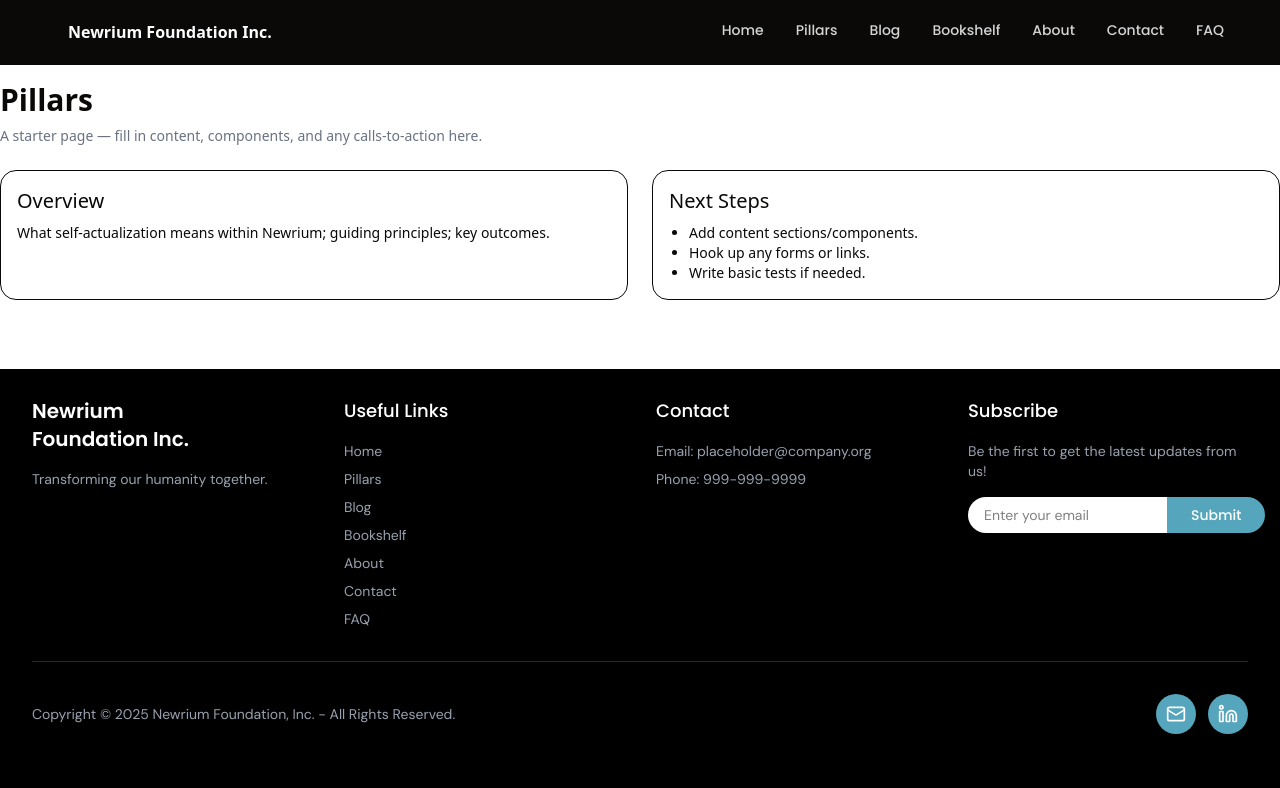
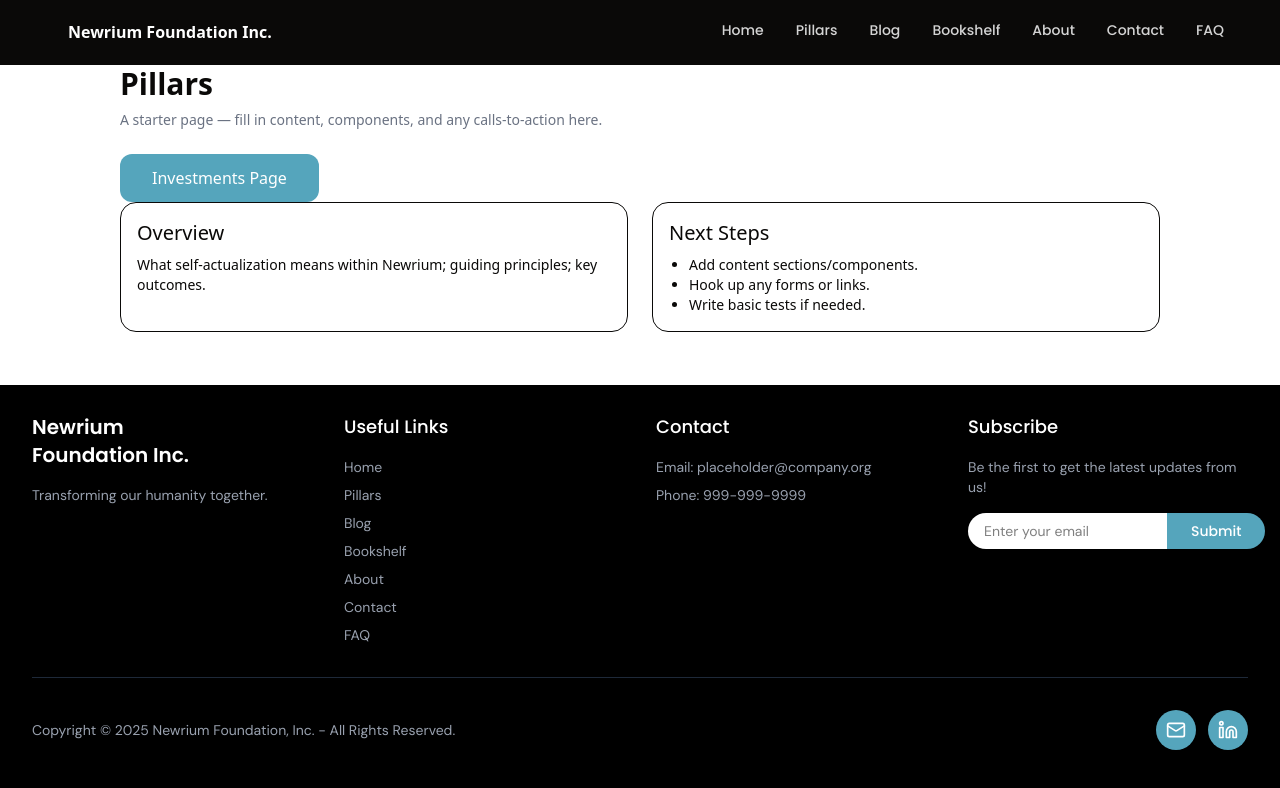
Before and after one commit to richajos34/Newrium-Foundation, a Next.js app: page /pillars in a window 1280 px wide. Shown: the top 788 px of the page. Built offline with nearby package versions, Linux system fonts and the light colour scheme.

Commit message:
fixed button animations

```diff
--- a/src/app/globals.css
+++ b/src/app/globals.css
@@ -6,6 +6,7 @@
   --teal: #55A5BC;
   --tangerine: #FEAC71;
   --sage: #C6E2B6;
+  --slate: #444444;
 }
 
 @theme inline {
--- a/src/app/investments/page.tsx
+++ b/src/app/investments/page.tsx
@@ -3,7 +3,7 @@ export default function InvestmentsPage() {
     <main className="p-6">
       <h1 className="text-3xl font-bold">Investments</h1>
       <p className="mt-4 text-lg">
-        this is the investment page??
+        this is the investment page!!
       </p>
     </main>
   );
--- a/src/app/pillars/page.tsx
+++ b/src/app/pillars/page.tsx
@@ -1,12 +1,20 @@
 export default function Pillars() {
     return (
-      <section className="space-y-6">
+      <section className="space-y-6 mx-30">
         <header className="space-y-2">
           <h1 className="text-3xl font-semibold">Pillars</h1>
           <p className="text-sm text-gray-500">
             A starter page — fill in content, components, and any calls-to-action here.
           </p>
         </header>
+
+        <a href="/investments">
+              <button
+                className="items-center space-x-2 text-white font-medium px-8 py-3 rounded-xl
+                bg-(--teal) hover:bg-(--slate) active:scale-96 transition-all duration-200 active:duration-75">
+                <span>Investments Page</span>
+              </button>
+        </a>
 
         <div className="grid gap-6 md:grid-cols-2">
           <article className="rounded-2xl border p-4">
--- a/src/components/Hero.tsx
+++ b/src/components/Hero.tsx
@@ -22,14 +22,16 @@ const Hero = () => {
             <a href="/about">
               <button
                 className="flex items-center space-x-2 font-medium text-white border-(--tangerine) border-3
-                bg-(--tangerine) px-7 py-3 rounded-xl hover:backdrop-blur-sm hover:bg-white/10 transition-all duration-300">
+                bg-(--tangerine) px-7 py-3 rounded-xl hover:backdrop-blur-sm hover:bg-white/10 transition-all duration-300
+                active:scale-96 active:duration-75">
                 <span>Learn More</span>
               </button>
             </a>
             <a href="/contact">
               <button
                 className="flex items-center space-x-2 text-(--foreground) font-medium px-8 py-3 border-white
-                rounded-xl bg-white hover:backdrop-blur-sm hover:bg-white/10 border-3 hover:text-white transition-all duration-300">
+                rounded-xl bg-white hover:backdrop-blur-sm hover:bg-white/10 border-3 hover:text-white transition-all
+                duration-300 active:scale-96 active:duration-75">
                 <span>Contact</span>
               </button>
             </a>
```
